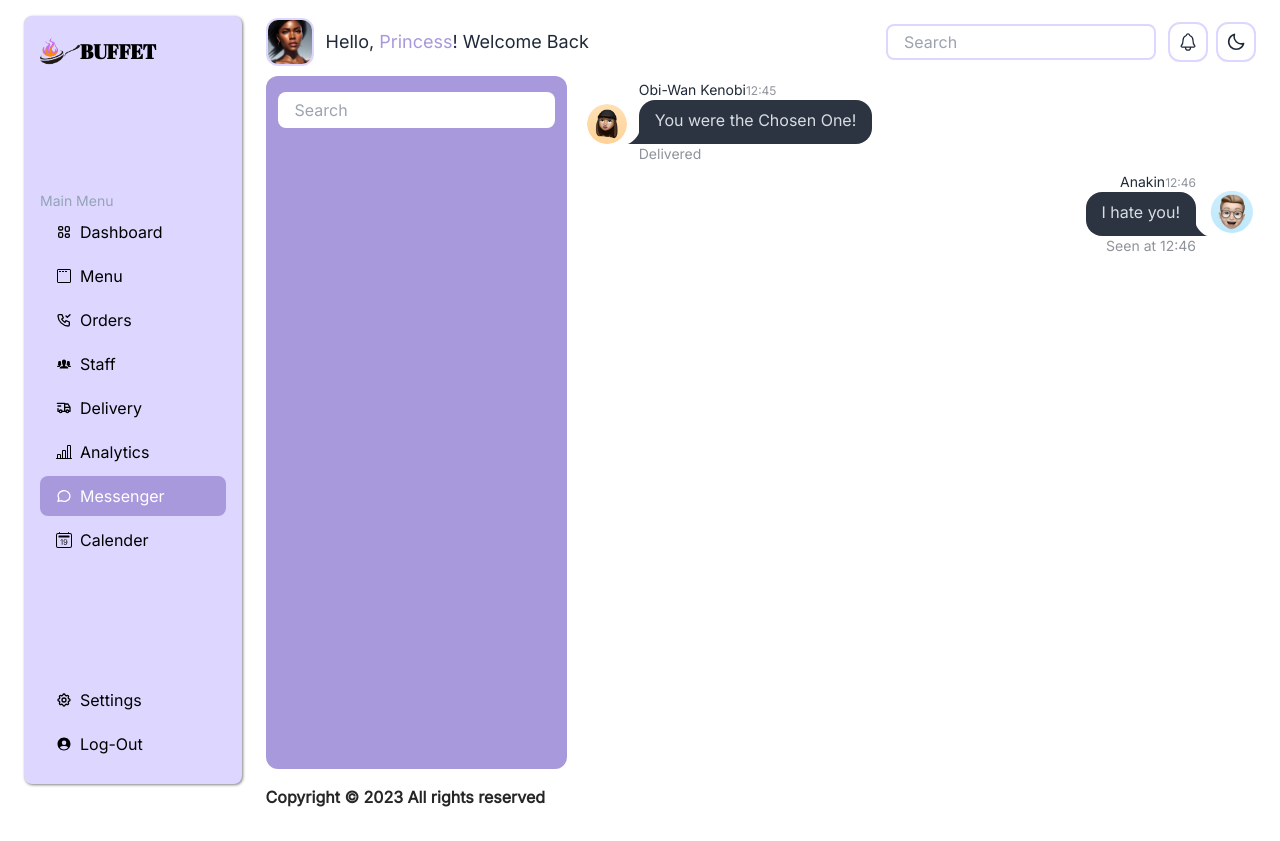
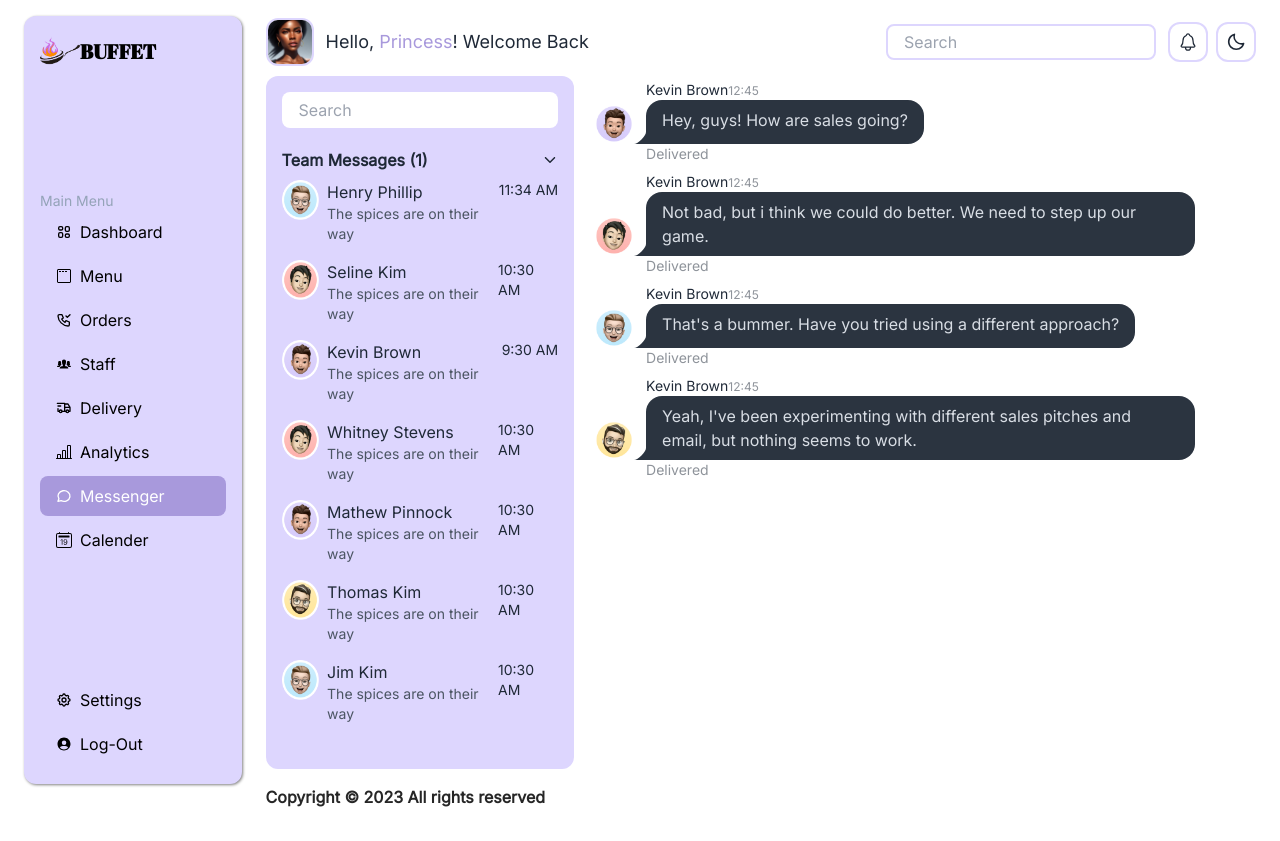
Before and after one commit to Safiyah07/buffet-dashboard, a React (Vite) app: page /messenger in a window 1280 px wide. Built offline with nearby package versions, Linux system fonts and the light colour scheme.

Commit message:
messenger page contd

```diff
--- a/src/components/DashboardSidebar.jsx
+++ b/src/components/DashboardSidebar.jsx
@@ -88,7 +88,7 @@ export const DashboardSidebar = () => {
 	return (
 		<>
 			{/* Sidebar for larger screens */}
-			<div className='fixed xl:w-[17vw] text-black bg-violet-shade rounded-lg shadow-[1px_1px_3px_0px_grey] overflow-y-auto h-[96vh] z-10'>
+			<div className='fixed xl:w-[17vw] text-black bg-violet-shade rounded-xl shadow-[1px_1px_3px_0px_grey] overflow-y-auto h-[96vh] z-10'>
 				<div className='relative flex flex-col justify-between w-full h-full sm:hidden md:hidden'>
 					<Link
 						to='/'
--- a/src/components/Navbar.jsx
+++ b/src/components/Navbar.jsx
@@ -194,7 +194,7 @@ export const Navbar = () => {
 
 					{/* Notification Icon for md and lg */}
 					<div className='flex'>
-						<div className='p-2 border-2 border-violet-200 rounded-xl max_md:mr-2 sm:hidden'>
+						<div className='p-2 border-2 rounded-xl border-violet-200 max_md:mr-2 sm:hidden'>
 							<Link to='/notifications'>
 								<IoNotificationsOutline size='20px' />
 							</Link>
--- a/src/pages/Messenger.jsx
+++ b/src/pages/Messenger.jsx
@@ -1,18 +1,99 @@
+import { useState } from 'react'
+import { IoIosArrowDown } from 'react-icons/io'
 import Avatar1 from '../assets/Avatar1.png'
 import Avatar2 from '../assets/Avatar2.png'
 import Avatar3 from '../assets/Avatar3.png'
 import Avatar4 from '../assets/Avatar4.png'
 import Avatar5 from '../assets/Avatar5.png'
-import Avatar6 from '../assets/Avatar6.png'
-import Avatar9 from '../assets/Avatar8.png'
 
 export const Messenger = () => {
+	// eslint-disable-next-line no-unused-vars
+	const [messages, setMessages] = useState([
+		{
+			name: 'Henry Phillip',
+			image: (
+				<img
+					src={Avatar1}
+					className='w-10 h-10'
+				/>
+			),
+			time: '11:34 AM',
+			message: 'The spices are on their way',
+		},
+		{
+			name: 'Seline Kim',
+			image: (
+				<img
+					src={Avatar2}
+					className='w-10 h-10'
+				/>
+			),
+			time: '10:30 AM',
+			message: 'The spices are on their way',
+		},
+		{
+			name: 'Kevin Brown',
+			image: (
+				<img
+					src={Avatar3}
+					className='w-10 h-10'
+				/>
+			),
+			time: '9:30 AM',
+			message: 'The spices are on their way',
+		},
+		{
+			name: 'Whitney Stevens',
+			image: (
+				<img
+					src={Avatar2}
+					className='w-10 h-10'
+				/>
+			),
+			time: '10:30 AM',
+			message: 'The spices are on their way',
+		},
+		{
+			name: 'Mathew Pinnock',
+			image: (
+				<img
+					src={Avatar5}
+					className='w-10 h-10'
+				/>
+			),
+			time: '10:30 AM',
+			message: 'The spices are on their way',
+		},
+		{
+			name: 'Thomas Kim',
+			image: (
+				<img
+					src={Avatar4}
+					className='w-10 h-10'
+				/>
+			),
+			time: '10:30 AM',
+			message: 'The spices are on their way',
+		},
+		{
+			name: 'Jim Kim',
+			image: (
+				<img
+					src={Avatar1}
+					className='w-10 h-10'
+				/>
+			),
+			time: '10:30 AM',
+			message: 'The spices are on their way',
+		},
+	])
+
 	return (
 		<>
 			<div className='flex gap-5'>
 				{/* Contacts */}
-				<div className='w-[45%] h-[86.6vh] bg-light-purple rounded-xl'>
-					<div className='mx-3 my-2 rounded'>
+				<div className='flex flex-col px-4 py-2 w-[45%] h-[86.6vh] bg-violet-200 rounded-xl sm:text-sm'>
+					<div className='rounded'>
 						<input
 							type='text'
 							id='search'
@@ -21,6 +102,31 @@ export const Messenger = () => {
 							className='w-full my-2 input h-9'
 						/>
 					</div>
+					<div>
+						<h1 className='flex items-center justify-between mt-3 font-black'>
+							Team Messages (1)
+							<IoIosArrowDown />
+						</h1>
+					</div>
+					{messages.map((message, id) => (
+						<div
+							key={id}
+							className='flex justify-between my-2'
+						>
+							<div className='flex gap-2 cursor-pointer sm:text-sm'>
+								<div className='flex self-start'>{message.image}</div>
+								<div className='flex flex-col'>
+									<span className='sm:text-xs'>{message.name}</span>
+									<span className='text-sm text-gray-600'>
+										{message.message}
+									</span>
+								</div>
+							</div>
+							<div className='flex self-start justify-end w-16 text-sm sm:text-xs'>
+								{message.time}
+							</div>
+						</div>
+					))}
 				</div>
 				{/* Messages */}
 				<div className='w-full'>
@@ -28,21 +134,40 @@ export const Messenger = () => {
 						<div className='chat-image avatar'>
 							<div className='w-10 rounded-full'>
 								<img
-									src={Avatar9}
+									src={Avatar5}
 									alt='Avatar'
 								/>
 							</div>
 						</div>
 						<div className='chat-header'>
-							Obi-Wan Kenobi
+							Kevin Brown
 							<time className='text-xs opacity-50'>12:45</time>
 						</div>
-						<div className='chat-bubble'>You were the Chosen One!</div>
+						<div className='chat-bubble'>Hey, guys! How are sales going?</div>
 						<div className='opacity-50 chat-footer'>Delivered</div>
 					</div>
-					<div className='chat chat-end'>
+					<div className='chat chat-start'>
 						<div className='chat-image avatar'>
-							<div className='w-12 rounded-full'>
+							<div className='w-10 rounded-full'>
+								<img
+									src={Avatar2}
+									alt='Avatar'
+								/>
+							</div>
+						</div>
+						<div className='chat-header'>
+							Kevin Brown
+							<time className='text-xs opacity-50'>12:45</time>
+						</div>
+						<div className='chat-bubble'>
+							Not bad, but i think we could do better. We need to step up our
+							game.
+						</div>
+						<div className='opacity-50 chat-footer'>Delivered</div>
+					</div>
+					<div className='chat chat-start'>
+						<div className='chat-image avatar'>
+							<div className='w-10 rounded-full'>
 								<img
 									src={Avatar1}
 									alt='Avatar'
@@ -50,11 +175,32 @@ export const Messenger = () => {
 							</div>
 						</div>
 						<div className='chat-header'>
-							Anakin
-							<time className='text-xs opacity-50'>12:46</time>
+							Kevin Brown
+							<time className='text-xs opacity-50'>12:45</time>
 						</div>
-						<div className='chat-bubble'>I hate you!</div>
-						<div className='opacity-50 chat-footer'>Seen at 12:46</div>
+						<div className='chat-bubble'>
+							That's a bummer. Have you tried using a different approach?
+						</div>
+						<div className='opacity-50 chat-footer'>Delivered</div>
+					</div>
+					<div className='chat chat-start'>
+						<div className='chat-image avatar'>
+							<div className='w-10 rounded-full'>
+								<img
+									src={Avatar4}
+									alt='Avatar'
+								/>
+							</div>
+						</div>
+						<div className='chat-header'>
+							Kevin Brown
+							<time className='text-xs opacity-50'>12:45</time>
+						</div>
+						<div className='chat-bubble'>
+							Yeah, I've been experimenting with different sales pitches and
+							email, but nothing seems to work.
+						</div>
+						<div className='opacity-50 chat-footer'>Delivered</div>
 					</div>
 				</div>
 			</div>
--- a/src/pages/Notifications.jsx
+++ b/src/pages/Notifications.jsx
@@ -142,7 +142,7 @@ export const Notifications = () => {
 							className='flex items-center justify-between mb-2'
 						>
 							<div className='flex gap-2 cursor-pointer sm:text-sm'>
-								<div className='flex items-center w-12 sm:w-[70px]'>{notification.image}</div>
+								<div className='flex self-start w-12 sm:w-[70px]'>{notification.image}</div>
 								<div className='flex flex-col'>
 									<span className='sm:text-xs'>{notification.message}</span>
 									<span className='text-xs text-gray-400'>{notification.time}</span>
```
